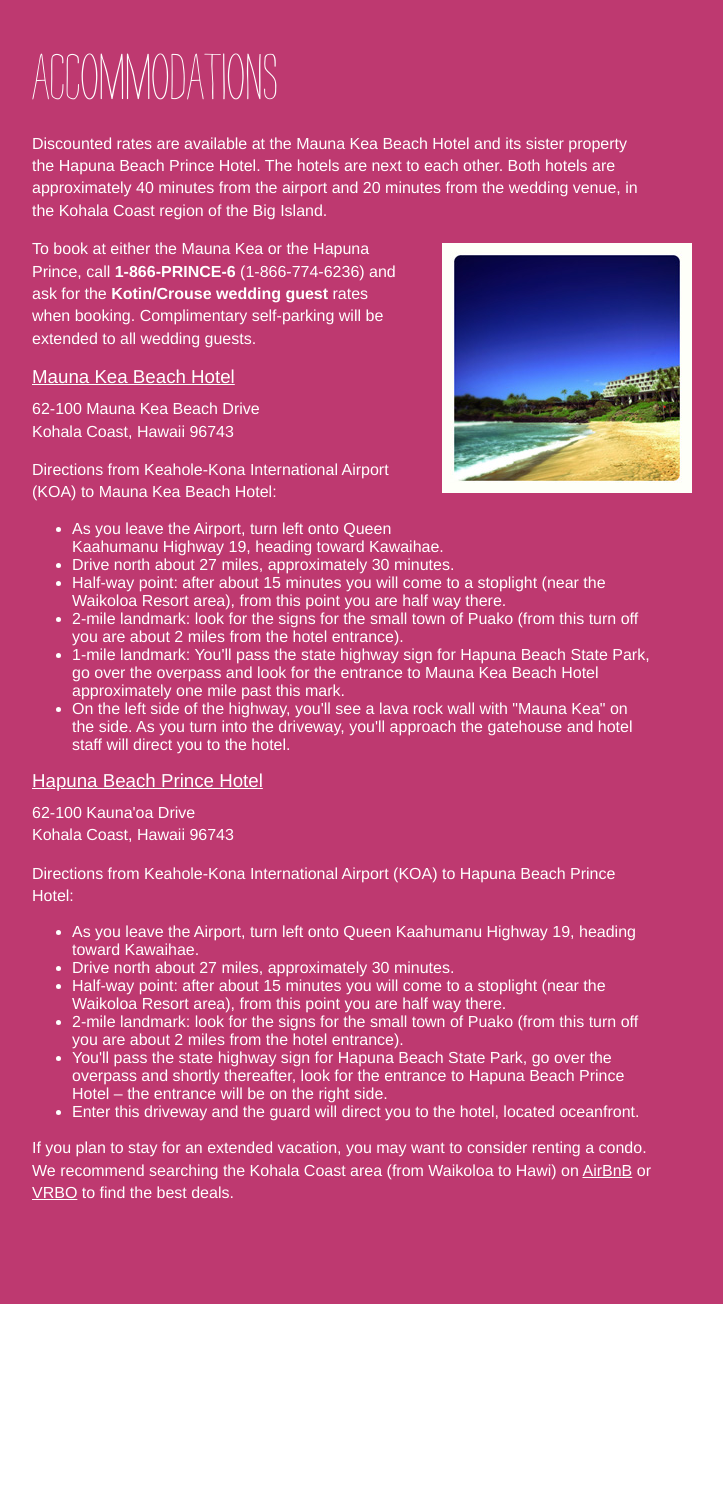
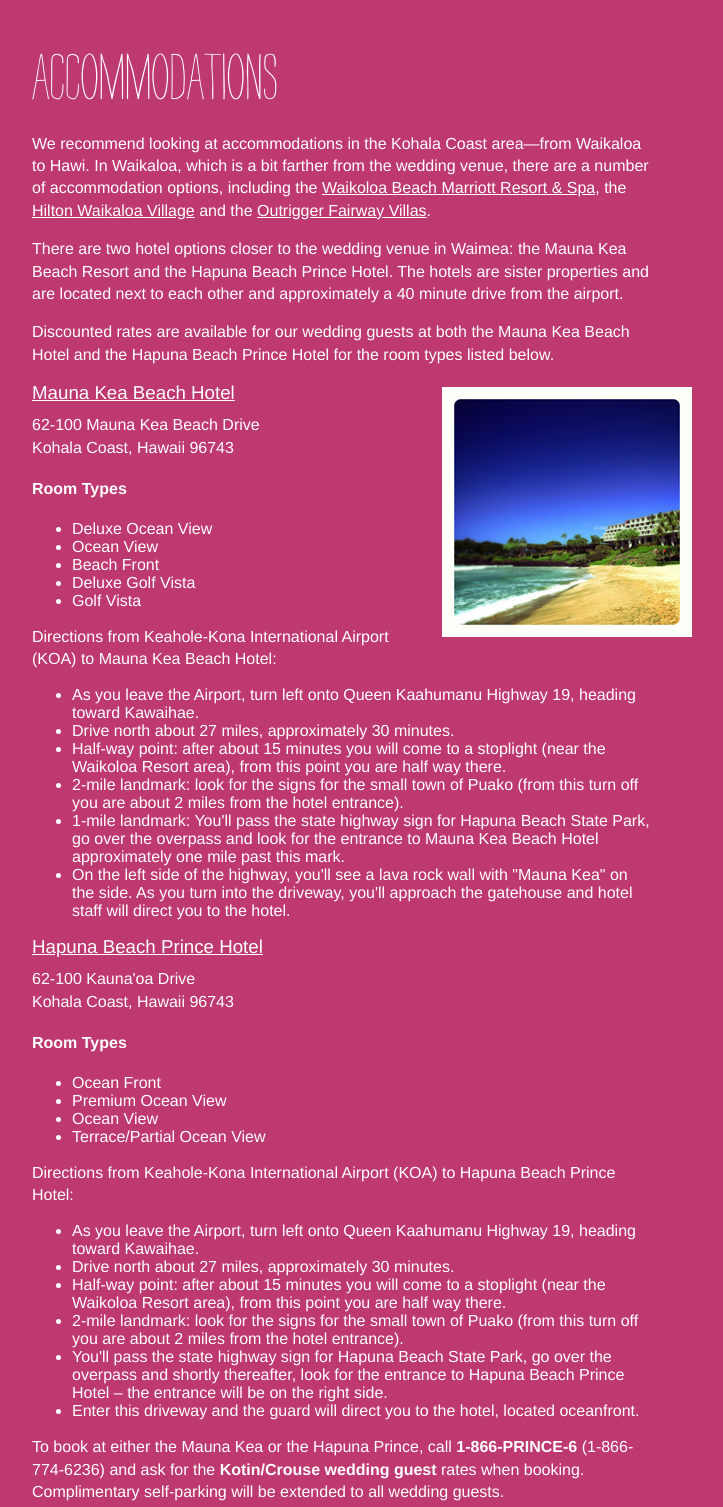
Before and after one commit to kylecrouse/klizgetsmarried, a website: page app/index.html in a window 1280 px wide. Shown: the part 3020-4527 px from the top of the page, without its empty margins (298-1021 px from the left). Before the commit the page ends 4324 px from the top, so only its background shows below. Drawn offline with Linux system fonts and the light colour scheme; a small style sheet from the web is missing.

Commit message:
updating copy for accommodations

```diff
--- a/app/index.html
+++ b/app/index.html
@@ -45,12 +45,21 @@
       <section class="accommodations">
       <div>
         <h2>Accommodations</h2>
-        <p>Discounted rates are available at the Mauna Kea Beach Hotel and its sister property the Hapuna Beach Prince Hotel. The hotels are next to each other.  Both hotels are approximately 40 minutes from the airport and 20 minutes from the wedding venue, in the Kohala Coast region of the Big Island.</p>
+        <p>We recommend looking at accommodations in the Kohala Coast area—from Waikaloa to Hawi. In Waikaloa, which is a bit farther from the wedding venue, there are a number of accommodation options, including the <a href="http://www.marriott.com/hotels/travel/koamc-waikoloa-beach-marriott-resort-and-spa/" target="_blank">Waikoloa Beach Marriott Resort &amp; Spa</a>, the <a href="http://www.hiltonwaikoloavillage.com" target="_blank">Hilton Waikaloa Village</a> and the <a href="http://outriggerfairwayvillascondo.com" target="_blank">Outrigger Fairway Villas</a>.</p>
+        <p>There are two hotel options closer to the wedding venue in Waimea: the Mauna Kea Beach Resort and the Hapuna Beach Prince Hotel. The hotels are sister properties and are located next to each other and approximately a 40 minute drive from the airport.</p>
+        <p>Discounted rates are available for our wedding guests at both the Mauna Kea Beach Hotel and the Hapuna Beach Prince Hotel for the room types listed below.</p>
         <img src="images/mauna-kea-beach-hotel.jpg" style="float: right; margin: 5px -40px 40px 40px;">
-        <p>To book at either the Mauna Kea or the Hapuna Prince, call <strong>1-866-PRINCE-6</strong> (1-866-774-6236) and ask for the <strong>Kotin/Crouse wedding guest</strong> rates when booking. Complimentary self-parking will be extended to all wedding guests.</p>
         <h3><a href="http://www.princeresortshawaii.com/mauna-kea-beach-hotel/" target="_blank">Mauna Kea Beach Hotel</a></h3>
         <p>62-100 Mauna Kea Beach Drive<br>
           Kohala Coast, Hawaii 96743</p>
+        <h4>Room Types</h4>
+        <ul>
+          <li>Deluxe Ocean View</li>
+          <li>Ocean View</li>
+          <li>Beach Front</li>
+          <li>Deluxe Golf Vista</li>
+          <li>Golf Vista</li>
+        </ul>
         <p>Directions from Keahole-Kona International Airport (KOA) to Mauna Kea Beach Hotel:</p>
         <ul>
           <li>As you leave the Airport, turn left onto Queen Kaahumanu Highway 19, heading toward Kawaihae.</li>
@@ -63,6 +72,13 @@
         <h3><a href="http://www.princeresortshawaii.com/hapuna-beach-prince-hotel/" target="_blank">Hapuna Beach Prince Hotel</a></h3>
         <p>62-100 Kauna'oa Drive<br>
           Kohala Coast, Hawaii 96743</p>
+        <h4>Room Types</h4>
+        <ul>
+          <li>Ocean Front</li>
+          <li>Premium Ocean View</li>
+          <li>Ocean View</li>
+          <li>Terrace/Partial Ocean View</li>
+        </ul>
         <p>Directions from Keahole-Kona International Airport (KOA) to Hapuna Beach Prince Hotel:</p>
         <ul>
           <li>As you leave the Airport, turn left onto Queen Kaahumanu Highway 19, heading toward Kawaihae.</li>
@@ -72,8 +88,8 @@
           <li>You'll pass the state highway sign for Hapuna Beach State Park, go over the overpass and shortly thereafter, look for the entrance to Hapuna Beach Prince Hotel – the entrance will be on the right side.</li>
           <li>Enter this driveway and the guard will direct you to the hotel, located oceanfront.</li>
         </ul>
-        <!--<p><small>All rooms/rates are subject to availability for stays between April 27 and May 6, 2014.</small></p>-->
-        <p>If you plan to stay for an extended vacation, you may want to consider renting a condo. We recommend searching the Kohala Coast area (from Waikoloa to Hawi) on <a href="https://www.airbnb.com/s/Kohala--Hawaii?checkin=04%2F27%2F2014&amp;checkout=05%2F04%2F2014&amp;guests=4&amp;room_types%5B%5D=Entire+home%2Fapt&amp;sw_lat=19.89512400773222&amp;sw_lng=-155.95766299798618&amp;ne_lat=20.272676402535964&amp;ne_lng=-155.60404056146274&amp;search_by_map=true" target="_blank">AirBnB</a> or <a href="http://www.vrbo.com/vacation-rentals/usa/hawaii/big-island/kohala-coast?bedrooms=2&amp;sleeps=4-plus&amp;from-date=2014-04-27&tamp;o-date=2014-05-04" target="_blank">VRBO</a> to find the best deals.</p>
+        <p>To book at either the Mauna Kea or the Hapuna Prince, call <strong>1-866-PRINCE-6</strong> (1-866-774-6236) and ask for the <strong>Kotin/Crouse wedding guest</strong> rates when booking. Complimentary self-parking will be extended to all wedding guests.</p>
+        <p>If you planning on an extended vacation, you may want to consider renting a condo. We recommend searching the Kohala Coast area on <a href="https://www.airbnb.com/s/Kohala--Hawaii?checkin=04%2F27%2F2014&amp;checkout=05%2F04%2F2014&amp;guests=4&amp;room_types%5B%5D=Entire+home%2Fapt&amp;sw_lat=19.89512400773222&amp;sw_lng=-155.95766299798618&amp;ne_lat=20.272676402535964&amp;ne_lng=-155.60404056146274&amp;search_by_map=true" target="_blank">AirBnB</a> or <a href="http://www.vrbo.com/vacation-rentals/usa/hawaii/big-island/kohala-coast?bedrooms=2&amp;sleeps=4-plus&amp;from-date=2014-04-27&tamp;o-date=2014-05-04" target="_blank">VRBO</a> to find the best deals.</p>
       </div>
     </section>
   </body>
```
